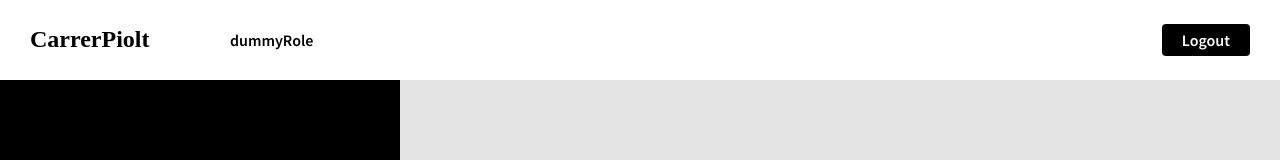
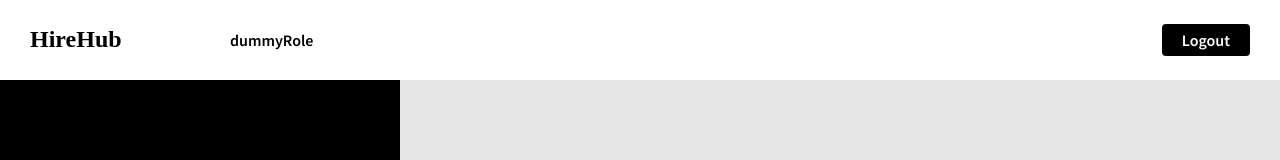
Before and after one commit to Chippa-Rohith/Carrer-Pilot_Frontend, a React (Create React App) app: page /layout in a window 1280 px wide. Shown: the top 160 px of the page. Built offline with nearby package versions, Linux system fonts and the light colour scheme.

Commit message:
Update Layout.jsx

```diff
--- a/src/components/Layout.jsx
+++ b/src/components/Layout.jsx
@@ -19,7 +19,7 @@ const Layout=({children})=> {
     <div className='layout'>
         <div className='header'>
             <div className="brand">
-                CarrerPiolt
+                HireHub
             </div>
             <div className="rightNav">
                 <div className="Avatar">
```
